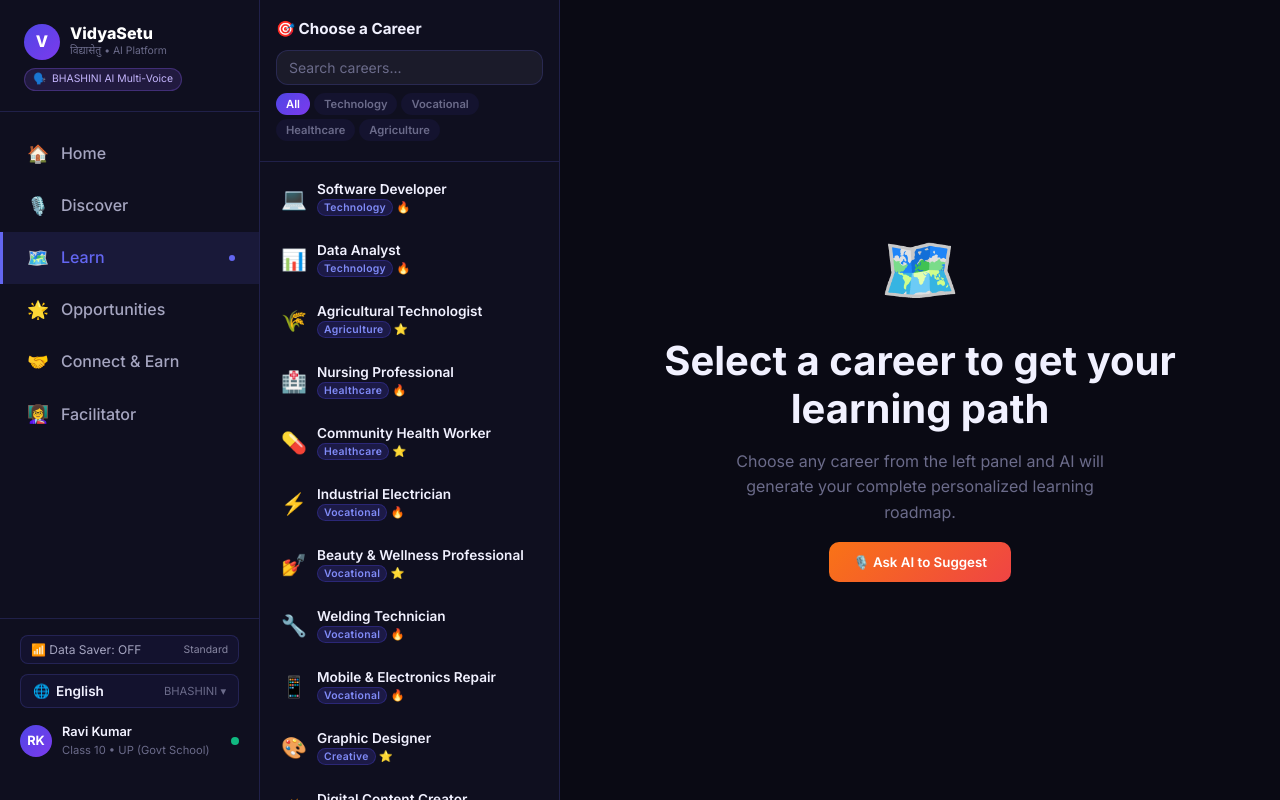
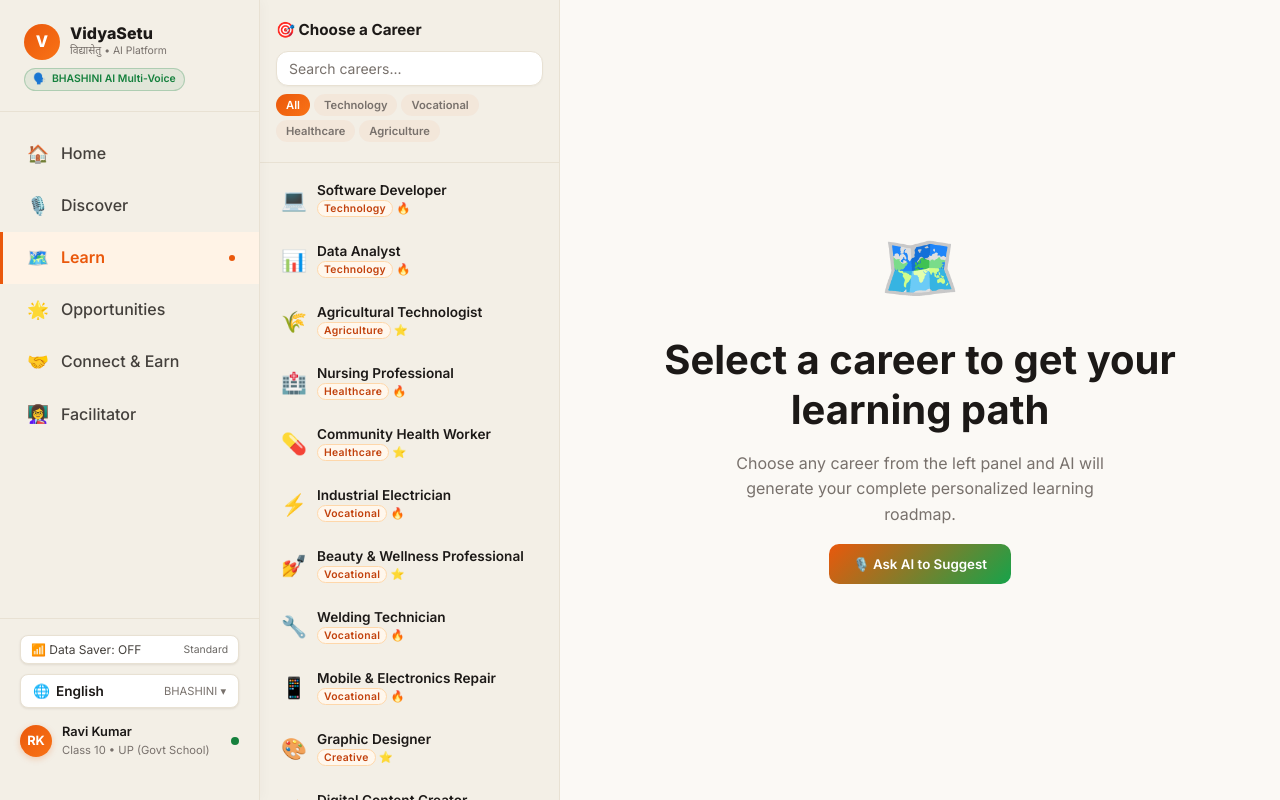
Before and after one commit to PalakGoyal6/VidyaSetu, a Next.js app: page /learn in a window 1280 px wide. Built offline with nearby package versions, Linux system fonts and the light colour scheme.

Commit message:
style: revamp UI with white/cream base, saffron orange, and emerald green accents

```diff
--- a/src/app/connect/page.tsx
+++ b/src/app/connect/page.tsx
@@ -111,9 +111,9 @@ export default function ConnectPage() {
                   <div style={{ display: 'grid', gridTemplateColumns: 'repeat(2, 1fr)', gap: 20 }}>
                     {mentors.map(mentor => (
                       <div key={mentor.id} onClick={() => setSelectedMentor(selectedMentor?.id === mentor.id ? null : mentor)} style={{
-                        background: 'var(--bg-card)', border: `1px solid ${selectedMentor?.id === mentor.id ? 'rgba(99,102,241,0.5)' : 'var(--bg-glass-border)'}`,
+                        background: 'var(--bg-card)', border: `1px solid ${selectedMentor?.id === mentor.id ? 'var(--primary)' : 'var(--bg-glass-border)'}`,
                         borderRadius: 16, padding: '20px', cursor: 'pointer', transition: 'all 0.2s',
-                        boxShadow: selectedMentor?.id === mentor.id ? 'var(--shadow-glow)' : '',
+                        boxShadow: selectedMentor?.id === mentor.id ? '0 4px 20px rgba(234, 88, 12, 0.2)' : 'var(--shadow-sm)',
                       }}
                         onMouseEnter={e => { (e.currentTarget as HTMLDivElement).style.transform = 'translateY(-2px)'; }}
                         onMouseLeave={e => { (e.currentTarget as HTMLDivElement).style.transform = ''; }}>
--- a/src/app/globals.css
+++ b/src/app/globals.css
@@ -1,45 +1,48 @@
 /* VidyaSetu - Global Design System */
+/* Warm White/Cream Palette with Saffron Orange & Emerald Green Accents */
 @import url('https://fonts.googleapis.com/css2?family=Inter:wght@300;400;500;600;700;800&family=Noto+Sans+Devanagari:wght@400;500;600;700&display=swap');
 
 :root {
-  /* Color Palette - India-inspired Indigo + Saffron */
-  --primary: #4f46e5;
-  --primary-light: #6366f1;
-  --primary-dark: #3730a3;
+  /* Color Palette - Vibrant Saffron Orange + Emerald Green */
+  --primary: #ea580c;
+  --primary-light: #f97316;
+  --primary-dark: #c2410c;
   --accent: #f97316;
   --accent-light: #fb923c;
   --accent-dark: #ea580c;
-  --success: #10b981;
-  --warning: #f59e0b;
-  --error: #ef4444;
+  --success: #15803d;
+  --success-light: #16a34a;
+  --success-dark: #166534;
+  --warning: #d97706;
+  --error: #dc2626;
 
-  /* Dark backgrounds */
-  --bg-primary: #0a0a14;
-  --bg-secondary: #0f0f1f;
-  --bg-card: #131328;
-  --bg-card-hover: #181835;
-  --bg-glass: rgba(79, 70, 229, 0.08);
-  --bg-glass-border: rgba(99, 102, 241, 0.2);
+  /* White & Cream Warm Backgrounds */
+  --bg-primary: #fbf9f5;
+  --bg-secondary: #f3efe6;
+  --bg-card: #ffffff;
+  --bg-card-hover: #faf7f0;
+  --bg-glass: rgba(234, 88, 12, 0.05);
+  --bg-glass-border: #e8e1d3;
 
-  /* Text */
-  --text-primary: #f1f1ff;
-  --text-secondary: #a5a5c0;
-  --text-muted: #6b6b8a;
+  /* Text - High contrast warm ink & stone */
+  --text-primary: #1c1917;
+  --text-secondary: #44403c;
+  --text-muted: #78716c;
 
   /* Gradients */
-  --gradient-hero: linear-gradient(135deg, #0a0a14 0%, #0f0b2e 50%, #1a0a2e 100%);
-  --gradient-primary: linear-gradient(135deg, #4f46e5, #7c3aed);
-  --gradient-accent: linear-gradient(135deg, #f97316, #ef4444);
-  --gradient-success: linear-gradient(135deg, #10b981, #059669);
-  --gradient-card: linear-gradient(135deg, rgba(79,70,229,0.15), rgba(124,58,237,0.08));
-  --gradient-glow: radial-gradient(ellipse at 50% 0%, rgba(99,102,241,0.15) 0%, transparent 70%);
+  --gradient-hero: linear-gradient(135deg, #fbf9f5 0%, #f6f1e7 50%, #f0e9dc 100%);
+  --gradient-primary: linear-gradient(135deg, #ea580c, #f97316);
+  --gradient-accent: linear-gradient(135deg, #ea580c, #16a34a);
+  --gradient-success: linear-gradient(135deg, #16a34a, #15803d);
+  --gradient-card: linear-gradient(135deg, #ffffff 0%, #fcfbf9 100%);
+  --gradient-glow: radial-gradient(ellipse at 50% 0%, rgba(234,88,12,0.12) 0%, transparent 70%);
 
-  /* Shadows */
-  --shadow-sm: 0 2px 8px rgba(0,0,0,0.3);
-  --shadow-md: 0 4px 20px rgba(0,0,0,0.4);
-  --shadow-lg: 0 8px 40px rgba(0,0,0,0.5);
-  --shadow-glow: 0 0 30px rgba(99,102,241,0.3);
-  --shadow-accent-glow: 0 0 30px rgba(249,115,22,0.3);
+  /* Shadows for Light/Cream Theme */
+  --shadow-sm: 0 1px 3px rgba(60, 40, 20, 0.06), 0 1px 2px rgba(60, 40, 20, 0.04);
+  --shadow-md: 0 4px 16px rgba(60, 40, 20, 0.08), 0 2px 6px rgba(60, 40, 20, 0.04);
+  --shadow-lg: 0 12px 32px rgba(60, 40, 20, 0.1), 0 4px 12px rgba(60, 40, 20, 0.05);
+  --shadow-glow: 0 4px 20px rgba(234, 88, 12, 0.2);
+  --shadow-accent-glow: 0 4px 20px rgba(22, 163, 74, 0.2);
 
   /* Spacing */
   --radius-sm: 8px;
@@ -77,12 +80,13 @@ body {
 /* Scrollbar */
 ::-webkit-scrollbar { width: 6px; }
 ::-webkit-scrollbar-track { background: var(--bg-secondary); }
-::-webkit-scrollbar-thumb { background: var(--primary); border-radius: 3px; }
+::-webkit-scrollbar-thumb { background: #dcd4c3; border-radius: 3px; }
+::-webkit-scrollbar-thumb:hover { background: var(--primary); }
 
 /* Typography */
 h1, h2, h3, h4, h5, h6 {
   font-weight: 700;
-  line-height: 1.2;
+  line-height: 1.25;
   color: var(--text-primary);
 }
 
@@ -95,11 +99,11 @@ h5 { font-size: 1rem; }
 p { color: var(--text-secondary); }
 
 a {
-  color: var(--primary-light);
+  color: var(--primary);
   text-decoration: none;
   transition: color var(--transition-fast);
 }
-a:hover { color: var(--accent); }
+a:hover { color: var(--primary-dark); }
 
 /* Utility classes */
 .container {
@@ -131,32 +135,33 @@ a:hover { color: var(--accent); }
   transition: all var(--transition-base);
   position: relative;
   overflow: hidden;
+  box-shadow: var(--shadow-sm);
 }
 
 .card::before {
   content: '';
   position: absolute;
   top: 0; left: 0; right: 0;
-  height: 1px;
-  background: linear-gradient(90deg, transparent, rgba(99,102,241,0.6), transparent);
+  height: 2px;
+  background: linear-gradient(90deg, transparent, #ea580c, #16a34a, transparent);
   opacity: 0;
   transition: opacity var(--transition-base);
 }
 
 .card:hover {
   background: var(--bg-card-hover);
-  border-color: rgba(99,102,241,0.4);
+  border-color: #d6cbba;
   transform: translateY(-2px);
-  box-shadow: var(--shadow-glow);
+  box-shadow: var(--shadow-md);
 }
 
 .card:hover::before { opacity: 1; }
 
 .card-glass {
-  background: var(--bg-glass);
+  background: #ffffff;
   border: 1px solid var(--bg-glass-border);
   border-radius: var(--radius-lg);
-  backdrop-filter: blur(12px);
+  box-shadow: var(--shadow-sm);
   padding: 24px;
 }
 
@@ -184,7 +189,7 @@ a:hover { color: var(--accent); }
   content: '';
   position: absolute;
   inset: 0;
-  background: rgba(255,255,255,0.1);
+  background: rgba(255,255,255,0.15);
   opacity: 0;
   transition: opacity var(--transition-fast);
 }
@@ -194,42 +199,44 @@ a:hover { color: var(--accent); }
 .btn-primary {
   background: var(--gradient-primary);
   color: white;
-  box-shadow: 0 4px 15px rgba(79,70,229,0.4);
+  box-shadow: 0 4px 15px rgba(234,88,12,0.3);
 }
 .btn-primary:hover {
   transform: translateY(-1px);
-  box-shadow: 0 6px 25px rgba(79,70,229,0.5);
+  box-shadow: 0 6px 22px rgba(234,88,12,0.4);
 }
 
 .btn-accent {
   background: var(--gradient-accent);
   color: white;
-  box-shadow: 0 4px 15px rgba(249,115,22,0.4);
+  box-shadow: 0 4px 15px rgba(234,88,12,0.3);
 }
 .btn-accent:hover {
   transform: translateY(-1px);
-  box-shadow: 0 6px 25px rgba(249,115,22,0.5);
+  box-shadow: 0 6px 22px rgba(22,163,74,0.4);
 }
 
 .btn-outline {
-  background: transparent;
+  background: #ffffff;
   color: var(--text-primary);
   border: 1px solid var(--bg-glass-border);
+  box-shadow: var(--shadow-sm);
 }
 .btn-outline:hover {
-  border-color: var(--primary-light);
-  color: var(--primary-light);
-  background: var(--bg-glass);
+  border-color: var(--primary);
+  color: var(--primary);
+  background: #fff7ed;
 }
 
 .btn-ghost {
-  background: var(--bg-glass);
-  color: var(--text-primary);
+  background: transparent;
+  color: var(--text-secondary);
   border: 1px solid transparent;
 }
 .btn-ghost:hover {
   border-color: var(--bg-glass-border);
-  color: white;
+  color: var(--text-primary);
+  background: rgba(234,88,12,0.06);
 }
 
 .btn-lg { padding: 16px 32px; font-size: 1.05rem; border-radius: var(--radius-lg); }
@@ -241,27 +248,28 @@ a:hover { color: var(--accent); }
   width: 72px;
   height: 72px;
   border-radius: 50%;
-  background: var(--gradient-accent);
+  background: var(--gradient-primary);
   border: none;
   cursor: pointer;
   display: flex;
   align-items: center;
   justify-content: center;
   font-size: 1.8rem;
-  box-shadow: 0 0 0 0 rgba(249,115,22,0.4);
+  box-shadow: 0 4px 20px rgba(234, 88, 12, 0.35);
   transition: all var(--transition-base);
   position: relative;
+  color: white;
 }
 
 .btn-voice.listening {
   animation: voicePulse 1.5s infinite;
-  box-shadow: 0 0 0 0 rgba(249,115,22,0.7);
+  box-shadow: 0 0 0 0 rgba(234, 88, 12, 0.7);
 }
 
 @keyframes voicePulse {
-  0% { box-shadow: 0 0 0 0 rgba(249,115,22,0.7); }
-  70% { box-shadow: 0 0 0 20px rgba(249,115,22,0); }
-  100% { box-shadow: 0 0 0 0 rgba(249,115,22,0); }
+  0% { box-shadow: 0 0 0 0 rgba(234, 88, 12, 0.7); }
+  70% { box-shadow: 0 0 0 20px rgba(234, 88, 12, 0); }
+  100% { box-shadow: 0 0 0 0 rgba(234, 88, 12, 0); }
 }
 
 /* Badges */
@@ -276,15 +284,15 @@ a:hover { color: var(--accent); }
   letter-spacing: 0.03em;
 }
 
-.badge-primary { background: rgba(79,70,229,0.2); color: #818cf8; border: 1px solid rgba(79,70,229,0.3); }
-.badge-accent { background: rgba(249,115,22,0.2); color: #fb923c; border: 1px solid rgba(249,115,22,0.3); }
-.badge-success { background: rgba(16,185,129,0.2); color: #34d399; border: 1px solid rgba(16,185,129,0.3); }
-.badge-warning { background: rgba(245,158,11,0.2); color: #fbbf24; border: 1px solid rgba(245,158,11,0.3); }
+.badge-primary { background: #fff7ed; color: #c2410c; border: 1px solid #fed7aa; }
+.badge-accent { background: #fff7ed; color: #ea580c; border: 1px solid #fdba74; }
+.badge-success { background: #f0fdf4; color: #15803d; border: 1px solid #bbf7d0; }
+.badge-warning { background: #fefce8; color: #a16207; border: 1px solid #fef08a; }
 
 /* Input fields */
 .input {
   width: 100%;
-  background: rgba(255,255,255,0.05);
+  background: #ffffff;
   border: 1px solid var(--bg-glass-border);
   border-radius: var(--radius-md);
   padding: 12px 16px;
@@ -293,12 +301,13 @@ a:hover { color: var(--accent); }
   font-family: inherit;
   transition: all var(--transition-base);
   outline: none;
+  box-shadow: 0 1px 2px rgba(60, 40, 20, 0.04);
 }
 
 .input:focus {
-  border-color: var(--primary-light);
-  background: rgba(99,102,241,0.08);
-  box-shadow: 0 0 0 3px rgba(99,102,241,0.15);
+  border-color: var(--primary);
+  background: #ffffff;
+  box-shadow: 0 0 0 3px rgba(234, 88, 12, 0.15);
 }
 
 .input::placeholder { color: var(--text-muted); }
@@ -306,14 +315,14 @@ a:hover { color: var(--accent); }
 /* Progress bar */
 .progress-bar {
   height: 6px;
-  background: rgba(255,255,255,0.1);
+  background: #e7dfd1;
   border-radius: 3px;
   overflow: hidden;
 }
 
 .progress-fill {
   height: 100%;
-  background: var(--gradient-primary);
+  background: linear-gradient(90deg, #ea580c, #16a34a);
   border-radius: 3px;
   transition: width 0.6s ease;
 }
@@ -368,18 +377,21 @@ a:hover { color: var(--accent); }
 
 /* Chat bubble */
 .chat-bubble {
-  padding: 12px 16px;
-  border-radius: 16px;
-  max-width: 80%;
-  line-height: 1.5;
+  padding: 14px 18px;
+  border-radius: 18px;
+  max-width: 82%;
+  line-height: 1.6;
   animation: fadeInUp 0.3s ease;
+  font-size: 0.95rem;
 }
 
 .chat-bubble-ai {
-  background: var(--bg-card);
+  background: #ffffff;
   border: 1px solid var(--bg-glass-border);
   border-bottom-left-radius: 4px;
   align-self: flex-start;
+  color: var(--text-primary);
+  box-shadow: 0 2px 8px rgba(60, 40, 20, 0.05);
 }
 
 .chat-bubble-user {
@@ -388,6 +400,7 @@ a:hover { color: var(--accent); }
   border-bottom-right-radius: 4px;
   align-self: flex-end;
   margin-left: auto;
+  box-shadow: 0 4px 15px rgba(234, 88, 12, 0.3);
 }
 
 /* Typing indicator */
@@ -426,6 +439,7 @@ a:hover { color: var(--accent); }
   top: 0; left: 0;
   z-index: 100;
   padding: 24px 0;
+  box-shadow: 2px 0 12px rgba(60, 40, 20, 0.03);
 }
 
 .sidebar-nav-item {
@@ -443,26 +457,29 @@ a:hover { color: var(--accent); }
 
 .sidebar-nav-item:hover {
   color: var(--text-primary);
-  background: var(--bg-glass);
-  border-left-color: var(--primary-light);
+  background: rgba(234, 88, 12, 0.06);
+  border-left-color: var(--primary);
 }
 
 .sidebar-nav-item.active {
-  color: var(--primary-light);
-  background: rgba(99,102,241,0.12);
-  border-left-color: var(--primary-light);
+  color: var(--primary);
+  background: #fff3e6;
+  border-left-color: var(--primary);
+  font-weight: 600;
 }
 
 /* Main layout */
 .app-layout {
   display: flex;
   min-height: 100vh;
+  background: var(--bg-primary);
 }
 
 .main-content {
   margin-left: 260px;
   flex: 1;
   min-height: 100vh;
+  background: var(--bg-primary);
 }
 
 @media (max-width: 768px) {
@@ -477,6 +494,7 @@ a:hover { color: var(--accent); }
   border-radius: var(--radius-lg);
   padding: 20px;
   text-align: center;
+  box-shadow: var(--shadow-sm);
 }
 
 .stat-value {
@@ -498,17 +516,18 @@ a:hover { color: var(--accent); }
   border-radius: 100px;
   font-size: 0.85rem;
   font-weight: 500;
-  background: var(--bg-glass);
+  background: #ffffff;
   border: 1px solid var(--bg-glass-border);
   color: var(--text-secondary);
   cursor: pointer;
   transition: all var(--transition-fast);
+  box-shadow: 0 1px 3px rgba(60, 40, 20, 0.04);
 }
 
 .chip:hover, .chip.selected {
-  background: rgba(99,102,241,0.2);
-  border-color: var(--primary-light);
-  color: var(--primary-light);
+  background: #fff7ed;
+  border-color: var(--primary);
+  color: var(--primary);
 }
 
 /* Section headers */
@@ -517,7 +536,7 @@ a:hover { color: var(--accent); }
   font-weight: 700;
   letter-spacing: 0.12em;
   text-transform: uppercase;
-  color: var(--text-muted);
+  color: var(--primary);
   margin-bottom: 8px;
 }
 
@@ -529,14 +548,14 @@ a:hover { color: var(--accent); }
 }
 
 /* Glow effect */
-.glow-primary { box-shadow: 0 0 40px rgba(99,102,241,0.2); }
-.glow-accent { box-shadow: 0 0 40px rgba(249,115,22,0.2); }
+.glow-primary { box-shadow: 0 4px 30px rgba(234, 88, 12, 0.2); }
+.glow-accent { box-shadow: 0 4px 30px rgba(22, 163, 74, 0.2); }
 
 /* Stars rating */
 .stars {
   display: flex;
   gap: 2px;
-  color: #fbbf24;
+  color: #f59e0b;
 }
 
 /* Avatar */
@@ -552,6 +571,7 @@ a:hover { color: var(--accent); }
   font-size: 0.9rem;
   color: white;
   flex-shrink: 0;
+  box-shadow: 0 2px 6px rgba(234,88,12,0.25);
 }
 
 .avatar-lg {
@@ -562,7 +582,7 @@ a:hover { color: var(--accent); }
 
 /* Loading skeleton */
 .skeleton {
-  background: linear-gradient(90deg, var(--bg-card) 25%, var(--bg-card-hover) 50%, var(--bg-card) 75%);
+  background: linear-gradient(90deg, #f3efe6 25%, #e8e1d3 50%, #f3efe6 75%);
   background-size: 200% 100%;
   animation: shimmer 1.5s infinite;
   border-radius: var(--radius-sm);
@@ -630,7 +650,7 @@ a:hover { color: var(--accent); }
   .page-header, .section { padding: 20px 16px; }
 }
 
-/* Low-Bandwidth Data Saver Mode for low-end Android phones */
+/* Low-Bandwidth Data Saver Mode */
 body.data-saver * {
   animation-duration: 0.001ms !important;
   transition-duration: 0.001ms !important;
@@ -639,5 +659,5 @@ body.data-saver * {
 }
 
 body.data-saver {
-  background: #0a0a14 !important;
+  background: #faf8f5 !important;
 }
--- a/src/components/AppShell.tsx
+++ b/src/components/AppShell.tsx
@@ -99,14 +99,14 @@ export default function AppShell({ children, lang = 'en', onLangChange }: AppShe
               fontWeight: 800, color: 'white', fontSize: '1rem',
             }}>V</div>
             <div>
-              <div style={{ fontWeight: 800, color: 'white', lineHeight: 1.2 }}>VidyaSetu</div>
+              <div style={{ fontWeight: 800, color: 'var(--text-primary)', lineHeight: 1.2 }}>VidyaSetu</div>
               <div style={{ fontSize: '0.65rem', color: 'var(--text-muted)' }}>विद्यासेतु • AI Platform</div>
             </div>
           </Link>
           <div style={{
             marginTop: 8, display: 'inline-flex', alignItems: 'center', gap: 6,
-            background: 'rgba(139, 92, 246, 0.15)', border: '1px solid rgba(139, 92, 246, 0.3)',
-            padding: '2px 8px', borderRadius: 12, fontSize: '0.65rem', color: '#c4b5fd',
+            background: 'rgba(21, 128, 61, 0.08)', border: '1px solid rgba(21, 128, 61, 0.25)',
+            padding: '2px 8px', borderRadius: 12, fontSize: '0.65rem', color: 'var(--success)', fontWeight: 600,
           }}>
             <span>🗣️</span>
             <span>BHASHINI AI Multi-Voice</span>
@@ -126,7 +126,7 @@ export default function AppShell({ children, lang = 'en', onLangChange }: AppShe
               {pathname === item.href && (
                 <div style={{
                   marginLeft: 'auto', width: 6, height: 6, borderRadius: '50%',
-                  background: 'var(--primary-light)',
+                  background: 'var(--primary)',
                 }} />
               )}
             </Link>
@@ -139,11 +139,12 @@ export default function AppShell({ children, lang = 'en', onLangChange }: AppShe
           <button
             onClick={toggleDataSaver}
             style={{
-              width: '100%', background: dataSaver ? 'rgba(16, 185, 129, 0.2)' : 'var(--bg-glass)',
+              width: '100%', background: dataSaver ? 'rgba(21, 128, 61, 0.12)' : '#ffffff',
               border: `1px solid ${dataSaver ? 'var(--success)' : 'var(--bg-glass-border)'}`,
               color: dataSaver ? 'var(--success)' : 'var(--text-secondary)',
               padding: '6px 10px', borderRadius: 8, cursor: 'pointer', fontFamily: 'inherit',
               fontSize: '0.75rem', display: 'flex', alignItems: 'center', justifyContent: 'space-between',
+              boxShadow: 'var(--shadow-sm)',
             }}>
             <span>📶 {dataSaver ? 'Data Saver: ON' : 'Data Saver: OFF'}</span>
             <span style={{ fontSize: '0.65rem', opacity: 0.8 }}>{dataSaver ? '2G/3G Lite' : 'Standard'}</span>
@@ -154,10 +155,11 @@ export default function AppShell({ children, lang = 'en', onLangChange }: AppShe
             <button
               onClick={() => setShowLangMenu(!showLangMenu)}
               style={{
-                width: '100%', background: 'var(--bg-glass)', border: '1px solid var(--bg-glass-border)',
+                width: '100%', background: '#ffffff', border: '1px solid var(--bg-glass-border)',
                 color: 'var(--text-primary)', padding: '8px 12px', borderRadius: 8,
                 cursor: 'pointer', fontFamily: 'inherit', fontSize: '0.85rem',
                 display: 'flex', alignItems: 'center', justifyContent: 'space-between',
+                boxShadow: 'var(--shadow-sm)',
               }}>
               <span style={{ display: 'flex', alignItems: 'center', gap: 6 }}>
                 <span>🌐</span>
@@ -170,10 +172,10 @@ export default function AppShell({ children, lang = 'en', onLangChange }: AppShe
               <div style={{
                 position: 'absolute', bottom: '105%', left: 0, right: 0,
                 background: 'var(--bg-card)', border: '1px solid var(--bg-glass-border)',
-                borderRadius: 10, padding: 6, zIndex: 100, boxShadow: 'var(--shadow-lg)',
+                borderRadius: 10, padding: 6, zIndex: 100, boxShadow: 'var(--shadow-md)',
                 maxHeight: 220, overflowY: 'auto',
               }}>
-                <div style={{ padding: '4px 8px', fontSize: '0.7rem', color: 'var(--text-muted)', borderBottom: '1px solid rgba(255,255,255,0.08)' }}>
+                <div style={{ padding: '4px 8px', fontSize: '0.7rem', color: 'var(--text-muted)', borderBottom: '1px solid var(--bg-glass-border)' }}>
                   Bhashini Language Mission
                 </div>
                 {BHASHINI_LANGUAGES.map(l => (
@@ -184,10 +186,11 @@ export default function AppShell({ children, lang = 'en', onLangChange }: AppShe
                       setShowLangMenu(false);
                     }}
                     style={{
-                      width: '100%', background: lang === l.id ? 'rgba(79,70,229,0.3)' : 'transparent',
-                      border: 'none', color: 'var(--text-primary)', padding: '8px 10px',
+                      width: '100%', background: lang === l.id ? 'rgba(234,88,12,0.1)' : 'transparent',
+                      border: 'none', color: lang === l.id ? 'var(--primary)' : 'var(--text-primary)', padding: '8px 10px',
                       borderRadius: 6, cursor: 'pointer', textAlign: 'left', fontSize: '0.82rem',
                       display: 'flex', alignItems: 'center', justifyContent: 'space-between',
+                      fontWeight: lang === l.id ? 600 : 400,
                     }}>
                     <span>{l.native}</span>
                     <span style={{ fontSize: '0.7rem', color: 'var(--text-muted)' }}>{l.name}</span>
@@ -223,7 +226,7 @@ export default function AppShell({ children, lang = 'en', onLangChange }: AppShe
           position: 'sticky', top: 0, zIndex: 50,
         }} id="mobile-header">
           <button onClick={() => setMobileOpen(true)} style={{
-            background: 'none', border: 'none', color: 'white', fontSize: '1.3rem', cursor: 'pointer',
+            background: 'none', border: 'none', color: 'var(--text-primary)', fontSize: '1.3rem', cursor: 'pointer',
           }}>☰</button>
           <span style={{ fontWeight: 700 }}>VidyaSetu</span>
           <button
```
Also changed, not shown: src/app/discover/page.tsx (+17 -16 lines), src/app/facilitator/page.tsx (+7 -5 lines), src/app/learn/page.tsx (+5 -3 lines), src/app/opportunities/page.tsx (+15 -11 lines), src/app/page.tsx (+19 -10 lines).
